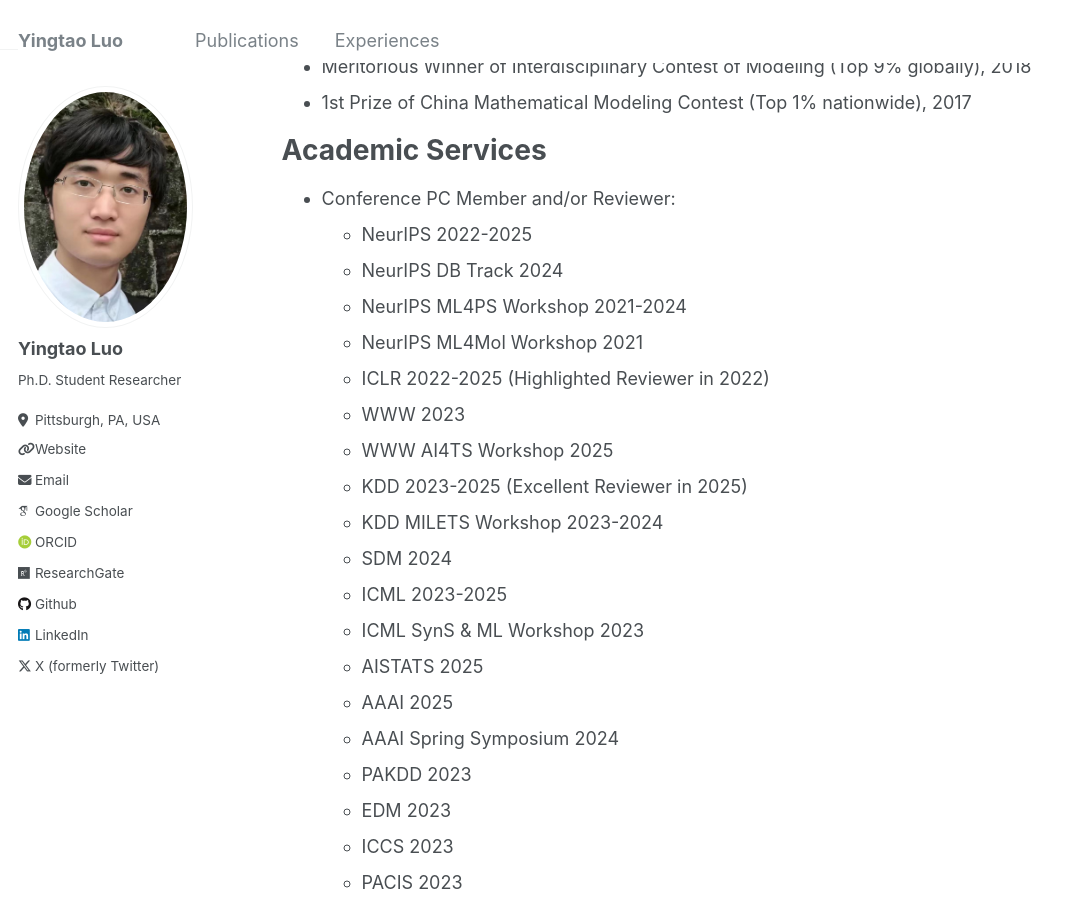
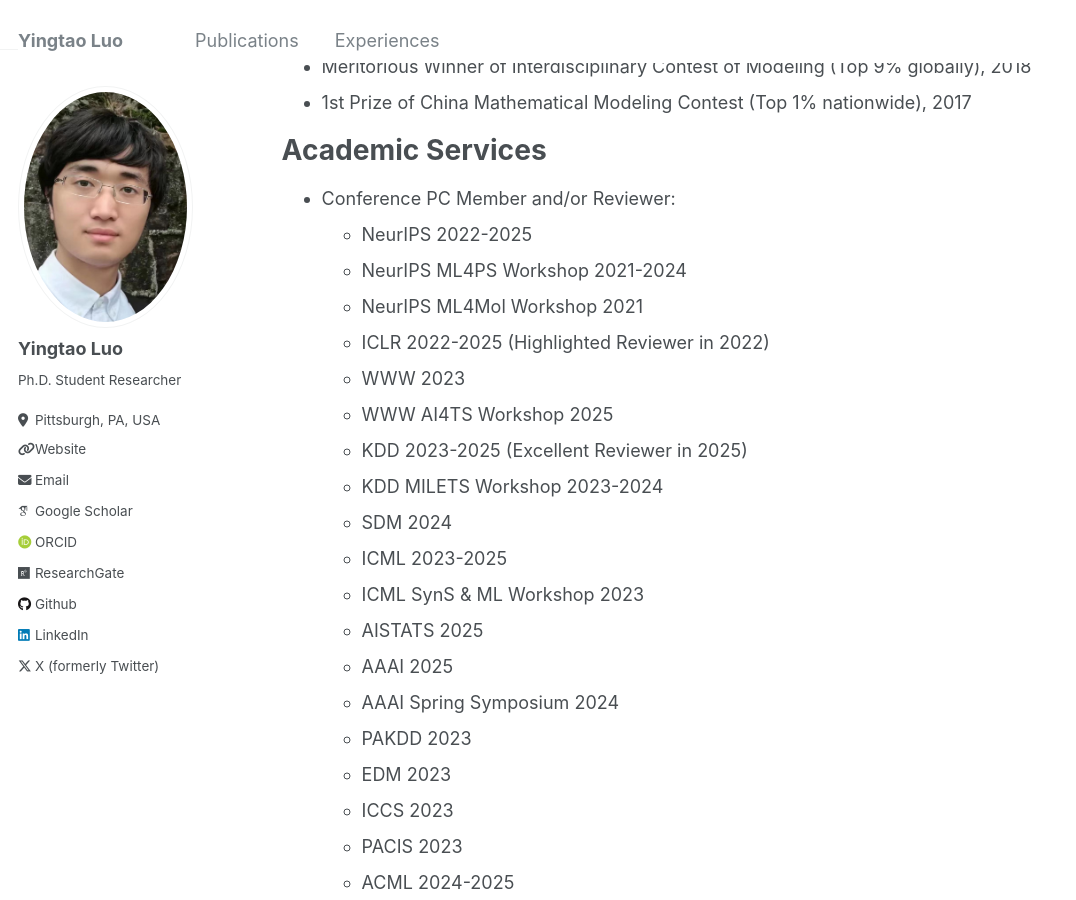
Before and after one commit to yingtaoluo/yingtaoluo.github.io, a Jekyll site: the page built from _pages/experiences.md, in a window 1280 px wide and 900 px high, scrolled down 556 px. Shown: the whole window, without its empty margins (0-1076 px from the left). Built offline with Jekyll 4.4.1, drawn with Linux system fonts in a browser that asks for light colours; some web fonts are replaced.

Commit message:
Update experiences.md

```diff
--- a/_pages/experiences.md
+++ b/_pages/experiences.md
@@ -31,7 +31,6 @@ Academic Services
 ======
 * Conference PC Member and/or Reviewer:
   * NeurIPS 2022-2025
-  * NeurIPS DB Track 2024
   * NeurIPS ML4PS Workshop 2021-2024
   * NeurIPS ML4Mol Workshop 2021
   * ICLR 2022-2025 (Highlighted Reviewer in 2022)
```
